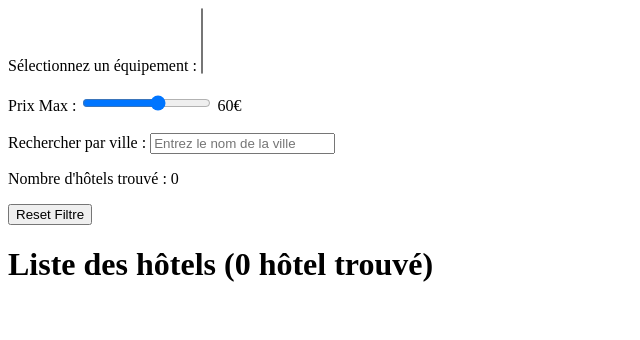
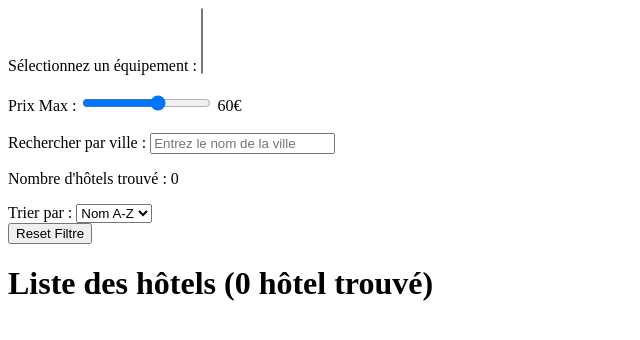
Before and after one commit to BTS-SIO2-SLAM-AP/AP-HOTEL-SITE, a PHP site: page / in a window 1280 px wide. Shown: the part 72-412 px from the top of the page, without its empty margins (0-640 px from the left). Run offline with PHP 8.4, Linux system fonts and the light colour scheme; data that the repository does not hold is empty; some libraries are stand-ins or nearby versions.

Commit message:
Ajout combobox pour l'ordre d'affichage (prix,nom)

```diff
--- a/view/hotel/listHotel.php
+++ b/view/hotel/listHotel.php
@@ -8,14 +8,12 @@ include 'view/layouts/filtre.php';
 <h1>Liste des hôtels (<?php echo $nbHotel ?> hôtel trouvé)</h1>
 
 <div class="list-hotels">
-
-
 	<?php
 	// Parcours liste des hotels
 	foreach ($listHotel as $unHotel) {
 		$noHotel = $unHotel["nohotel"];
 		?>
-		<div class='hotel-item' onclick="document.getElementById('form_<?php echo $noHotel?>').submit()" style='cursor: pointer' data-equipements="<?php echo implode(",", array_column($unHotel["equipements"], "noequ")); ?>" data-ville="<?php echo $unHotel["ville"] ?>" data-prix="<?php echo htmlentities($unHotel["prix"]) ?>">
+		<div class='hotel-item' onclick="document.getElementById('form_<?php echo $noHotel?>').submit()" style='cursor: pointer' data-equipements="<?php echo implode(",", array_column($unHotel["equipements"], "noequ")); ?>" data-ville="<?php echo $unHotel["ville"] ?>" data-prix="<?php echo $unHotel["prix"] ?>" data-nom="<?php echo $unHotel["nom"] ?>">
 			<?php
 			echo "<h1>$unHotel[nom]</h1>";
 			echo "$unHotel[adr1]";
--- a/view/layouts/filtre.php
+++ b/view/layouts/filtre.php
@@ -15,6 +15,12 @@
 
     <p id="hotel-count">Nombre d'hôtels trouvé : <span>0</span></p>
 
+    <label for="sorting">Trier par :</label>
+    <select id="sorting" onchange="sortHotels()">
+        <option value="prixAsc">Prix -/+</option>
+        <option value="prixDesc">Prix +/-</option>
+        <option value="nom" selected>Nom A-Z</option>
+    </select>
 
     <script>
         function filterHotels() {
@@ -67,6 +73,33 @@
             priceLabel.textContent = priceRange;
             filterHotels();
         }
+
+        function sortHotels() {
+            var sortingSelect = document.getElementById("sorting");
+            var sortOrder = sortingSelect.value;
+
+            var hotels = document.querySelectorAll(".hotel-item");
+
+            hotels.forEach(function(hotel) {
+                var orderValue;
+
+                switch (sortOrder) {
+                    case "prixAsc":
+                        orderValue = parseFloat(hotel.getAttribute("data-prix"));
+                        break;
+                    case "prixDesc":
+                        orderValue = -parseFloat(hotel.getAttribute("data-prix"));
+                        break;
+                    case "nom":
+                        orderValue = 0;
+                        break;
+                    default:
+                        orderValue = 0; // Valeur par défaut
+                }
+
+                hotel.style.order = orderValue;
+            });
+        }
     </script>
 
     <form method="post" action="index.php">
```
